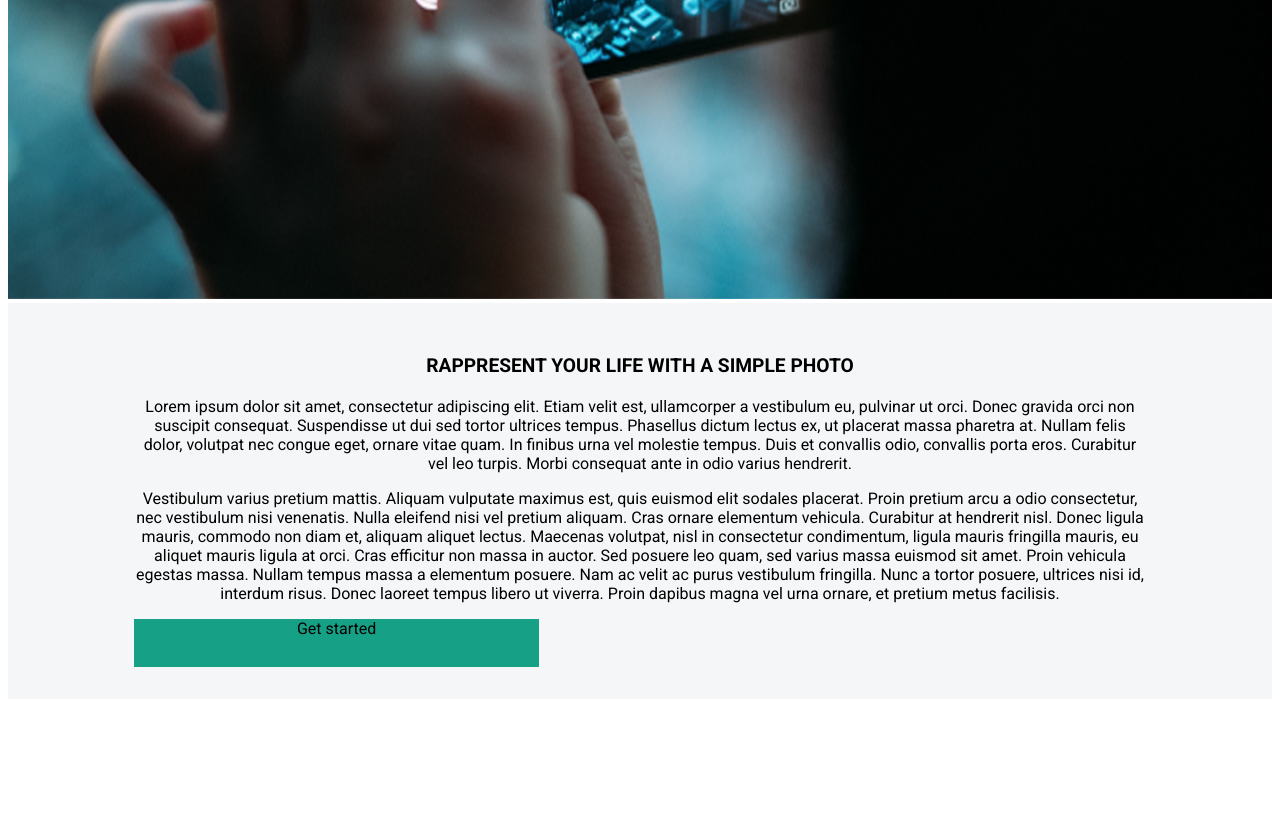
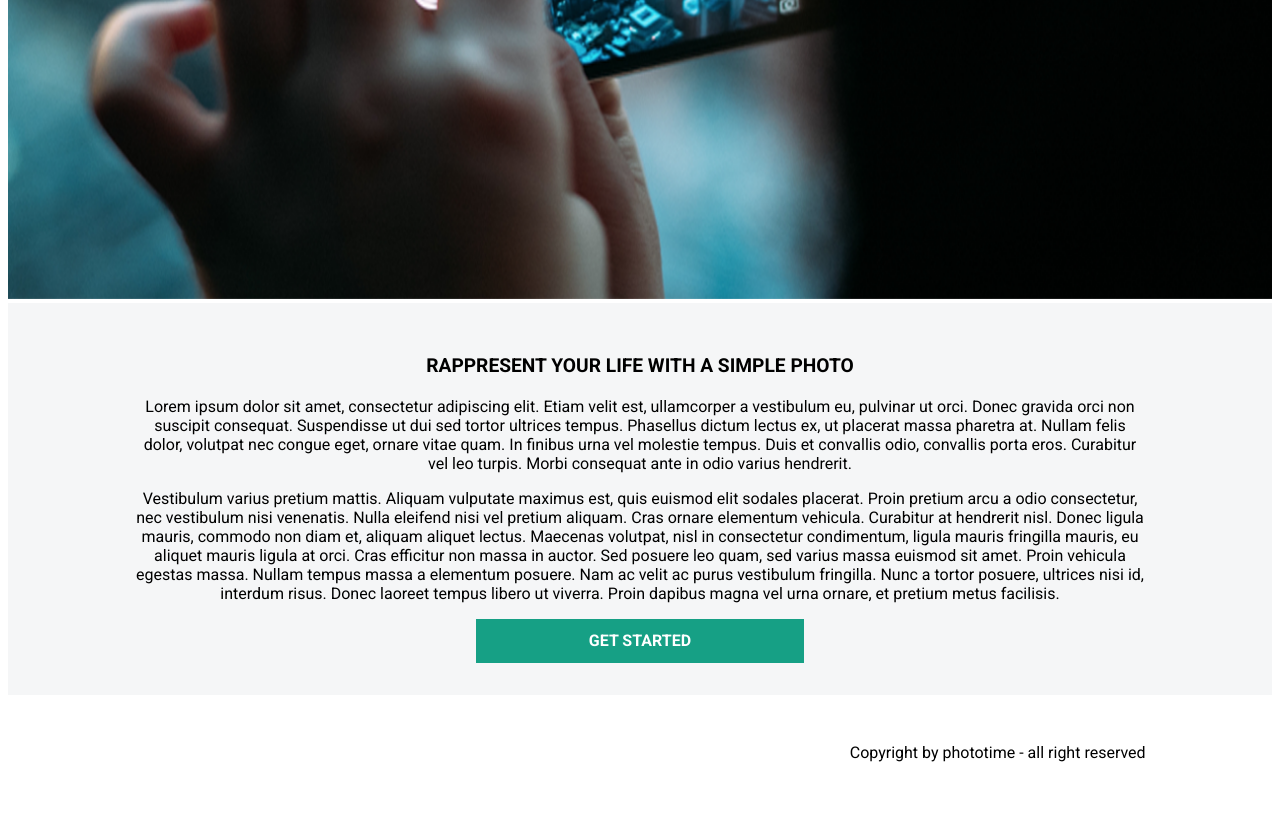
Before and after one commit to Helgen97/fe-start-011221, a plain HTML site: page Lesson_4/CW/index.html in a window 1280 px wide. Shown: the part 540-1353 px from the top of the page. Before the commit the page ends 1247 px from the top, so only its background shows below. Drawn offline with Linux system fonts and the light colour scheme.

Commit message:
Classwork for Lesson_4

```diff
--- a/Lesson_4/CW/Styles/style.css
+++ b/Lesson_4/CW/Styles/style.css
@@ -52,6 +52,16 @@ header + div > img{
 
 .container__btn{
     background-color: #16a085;
-    width: 40%;
-    height: 3rem;
+    width: 30%;
+    padding: 0.8rem 0.8rem;
+    display: inline-block;
+    font-weight: 700;
+    color: #ffffff;
+    text-transform: uppercase;
 }
+
+.footer{
+    font-weight: 400;
+    text-align: right;
+    padding: 2rem 10%;
+}
--- a/Lesson_4/CW/index.html
+++ b/Lesson_4/CW/index.html
@@ -50,6 +50,12 @@
         </div>
     </div>
 
+    <footer>
+        <div class="footer">
+            <p>Copyright by phototime - all right reserved</p>
+        </div>
+    </footer>
+
 </body>
 
 </html>
```
